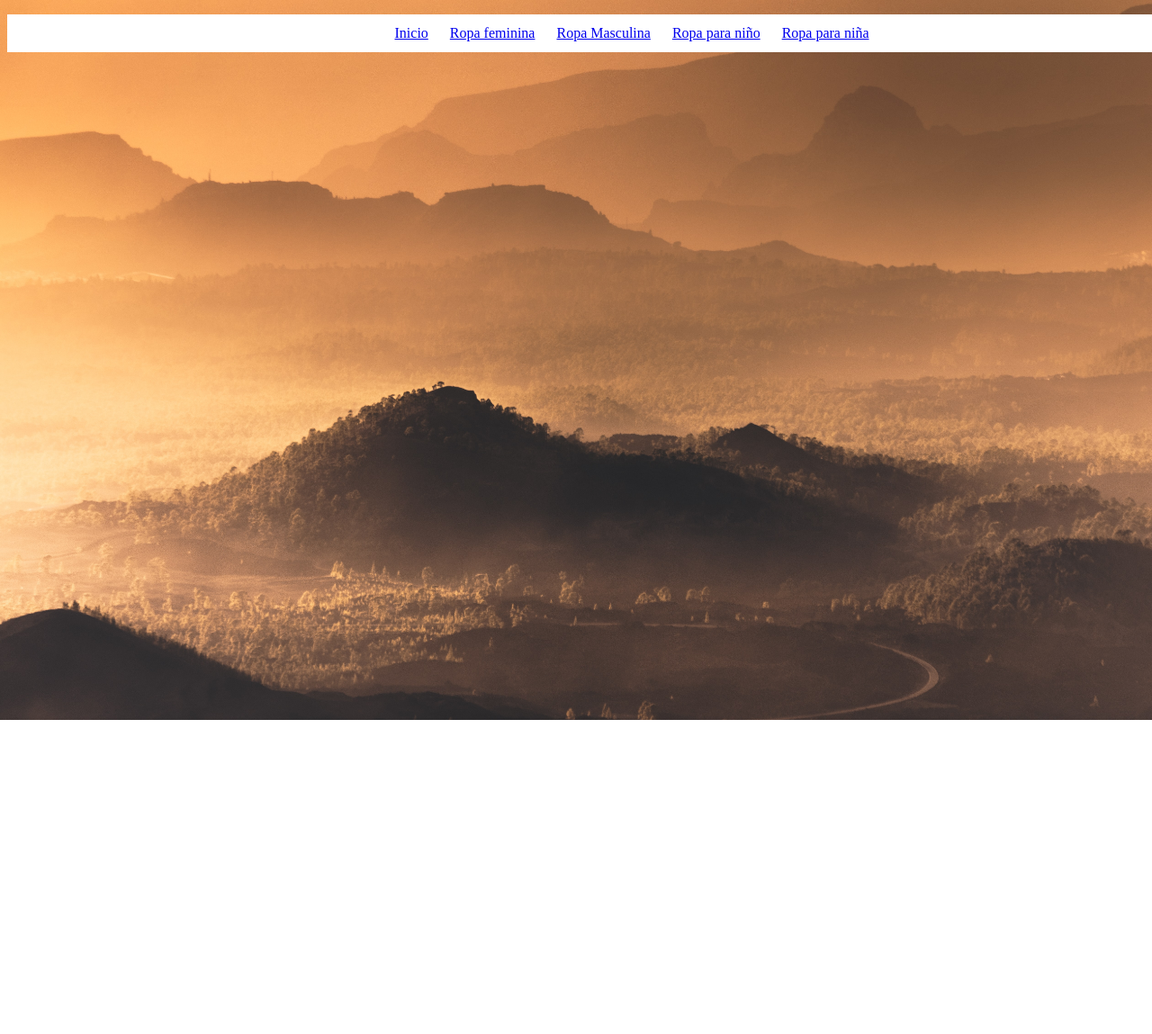
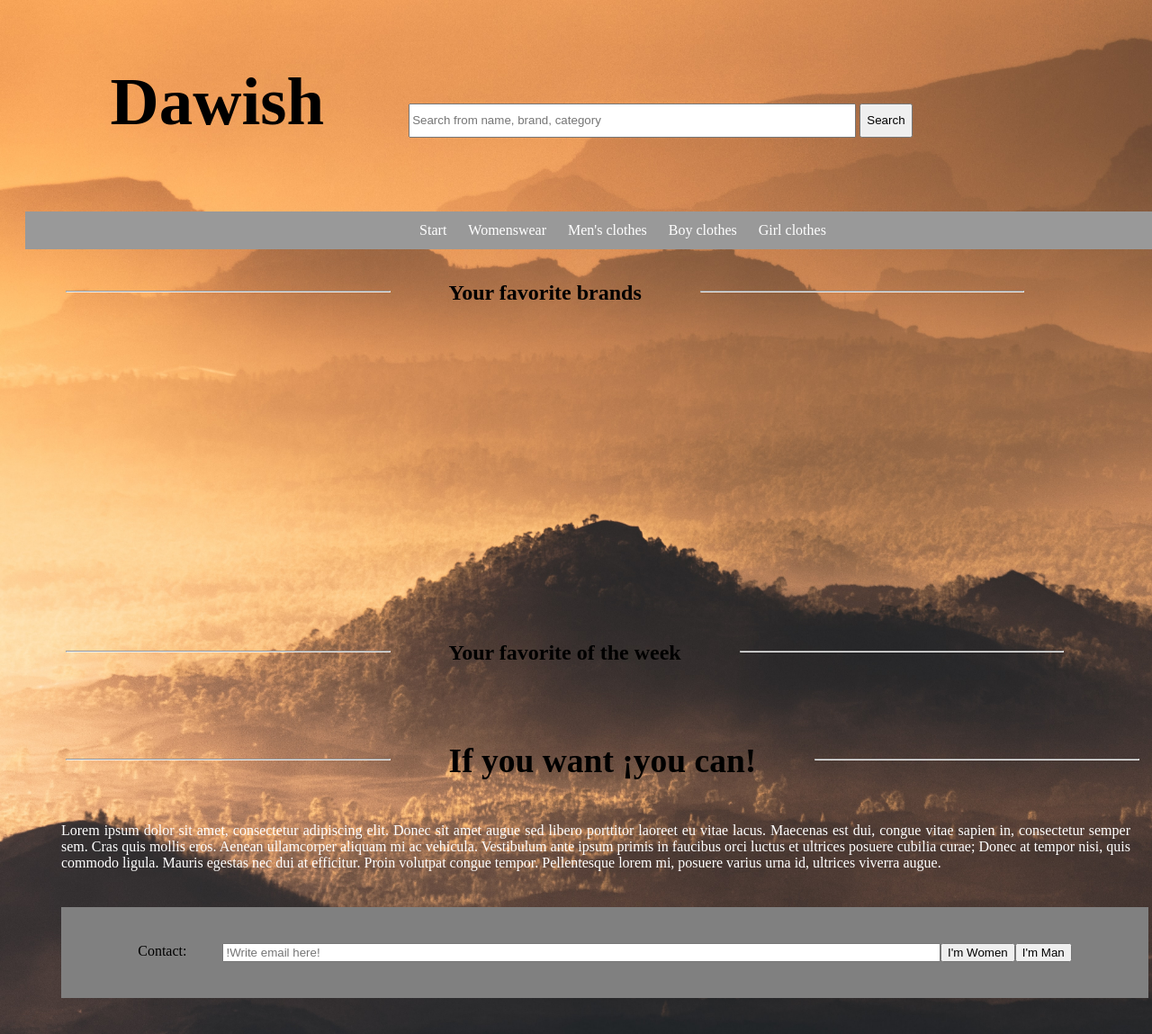
Before and after one commit to JDavid777/Commerce, a Django app: template store/templates/index.html in a window 1280 px wide; the page is wider, and only the part inside the window is pictured. Shown: that part at 90% size. Before the commit the page ends 800 px from the top of that part, so only its background shows below. Run offline with Django 3.2, Linux system fonts and the light colour scheme; the template is opened without the code that fills it, so the values that code supplies are empty.

Commit message:
Page html v1 ready

```diff
--- a/store/static/store/style.css
+++ b/store/static/store/style.css
@@ -1,11 +1,37 @@
 :root{
 	box-sizing: content-box;
-	width: 1364px;
+	width: 1344px;
 	background-image: url("./resources/montana.jpg");
 	background-size: cover;
 }
-nav{
-	background: white;
+.bar_search{
+	display: flex;
+	justify-content: center;
+}
+.title_page{
+	font-size: 50px;
+	display: inline-block;
+	margin-left: -200px;
+	margin-right: 90px;
+}
+Input{
+	height: 15%;
+	width: 70%;
+}
+button{
+	height: 18%;
+}
+.bar_status{
+	background: #999999;
+	margin-left: 20px;
+	margin-right: 20px;
+}
+a{
+	text-decoration: none;
+	color: #fff;
+}
+a:hover{
+	color: #666666;
 }
 ul{
 	display: flex;
@@ -15,3 +41,65 @@ li{
 	margin: 0.75rem;
 	display: inline-block;
 }
+.separator_brand{
+	border: 30px;
+	height: 400px;
+}
+.separator_week{
+	border: 30px;
+	height: 100px;
+}
+.separator_article{
+	font-size: 25px;
+}
+.text_favorite{
+	color: white;
+	margin-right: 80px;
+	margin-left: 60px;
+	text-align: justify;
+}
+hr{
+	display: inline-block;
+	width: 27%;
+	size: 2;
+	margin-left: 65px;
+	margin-right: 65px;
+}
+h2{
+	display: inline-block;
+}
+.contact{
+	display: flex;
+	justify-content: center;
+	margin-bottom: 40px;
+	margin-top: 40px;
+	margin-left: 60px;
+	margin-right: 60px;
+	background-color: grey;
+	border: 40px solid grey;
+}
+label{
+	margin-right: 40px;
+}
+input:invalid{
+	border-color: #900;
+	background-color: #FDD;
+}
+input:focus:invalid{
+	outline: none;
+}
+.error {
+  width  : 100%;
+  padding: 0;
+
+  font-size: 80%;
+  color: white;
+  background-color: #900;
+  border-radius: 0 0 5px 5px;
+
+  -moz-box-sizing: border-box;
+  box-sizing: border-box;
+}
+.error.active {
+  padding: 0.3em;
+}
--- a/store/templates/index.html
+++ b/store/templates/index.html
@@ -7,25 +7,55 @@
 	</head>
 	<body>
 		<header>
-			<nav>
+			<div title="Search bar" class="bar_search">
+				<article class="bar_page">
+					<div class="title_page"><h2>Dawish</h2></div>
+					<input size="60" class="search_page" type="text" placeholder="Search from name, brand, category">
+					<button class="button_search" type="button">Search</button>
+				</article>
+			</div>
+			<nav class="bar_status">
 					<ul>
 							<li>
-								<a href="index.html">Inicio</a>
+								<a href="index.html">Start</a>
 							</li>
 							<li>
-								<a href="index.html">Ropa feminina</a>
+								<a href="index.html">Womenswear</a>
 							</li>
 							<li>
-								<a href="index.html">Ropa Masculina</a>
+								<a href="index.html">Men's clothes</a>
 							</li>
 							<li>
-								<a href="index.html">Ropa para niño</a>
+								<a href="index.html">Boy clothes</a>
 							</li>
 							<li>
-								<a href="index.html">Ropa para niña</a>
+								<a href="index.html">Girl clothes</a>
 							</li>
 					</ul>
 			</nav>
 		</header>
+		<section class="separator">
+			<div title="Separator Brand" class="separator_brand">
+				<hr><h2>Your favorite brands</h2><hr>
+			</div>
+			<div title="Separator favorite week" class="separator_week">
+				<hr><h2>Your favorite of the week</h2><hr>
+			</div>
+			<div title="Separator article" class="separator_article">
+				<hr><h2>If you want ¡you can!</h2><hr>
+			</div>
+			<p class="text_favorite">Lorem ipsum dolor sit amet, consectetur adipiscing elit. Donec sit amet augue sed libero porttitor laoreet eu vitae lacus. Maecenas est dui, congue vitae sapien in, consectetur semper sem. Cras quis mollis eros. Aenean ullamcorper aliquam mi ac vehicula. Vestibulum ante ipsum primis in faucibus orci luctus et ultrices posuere cubilia curae; Donec at tempor nisi, quis commodo ligula. Mauris egestas nec dui at efficitur. Proin volutpat congue tempor. Pellentesque lorem mi, posuere varius urna id, ultrices viverra augue.
+			</p>
+		</section>
+		<footer title="Contact">
+			<form method="POST">
+				<div class="contact">
+					<label>Contact:</label>
+					<input type="email" placeholder="!Write email here!">
+					<button type="submit">I'm Women</button>
+					<button type="submit">I'm Man</button>
+				</div>
+			</form>
+		</footer>
 	</body>
 </html>
```
